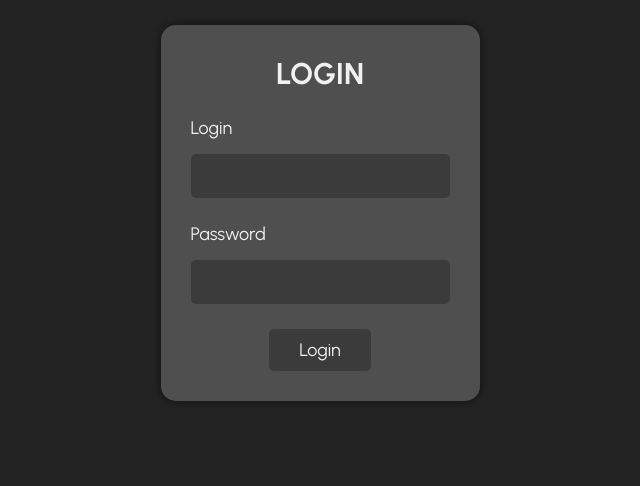
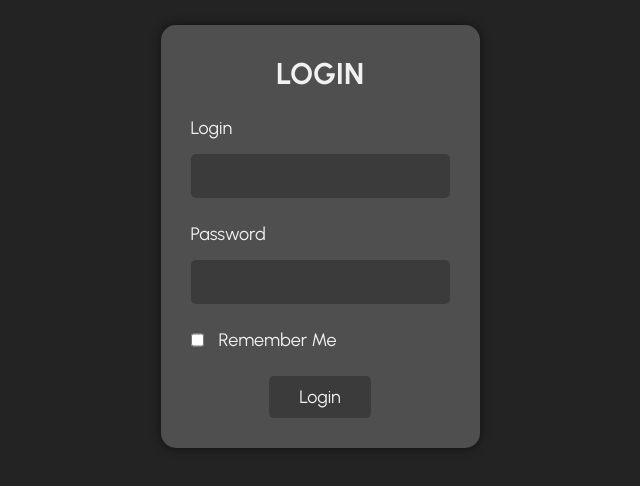
Before and after one commit to anatonokao/simple-react-form-auth, a React (Create React App) app: page /auth in a window 1280 px wide. Shown: the top 486 px of the page, without its empty margins (320-960 px from the left). Built offline with nearby package versions, Linux system fonts and the light colour scheme; the HTML template or start-up script is replaced by a standard one.

Commit message:
feat: implement fetch mock

```diff
--- /dev/null
+++ b/src/API/AuthUser.ts
@@ -0,0 +1,19 @@
+import {LoginFormData} from '../pages/AuthPage/AuthPage';
+
+interface Response {
+    json: () => object
+}
+
+const responseMock = {code: 202, data: 'User Authorized'};
+
+export const fetchMock = (formData: LoginFormData): Promise<Response> => {
+    return new Promise((resolve) => {
+        setTimeout(() => {
+            return resolve({json: () => responseMock});
+        }, 2000);
+    });
+};
+//
+// const mockFetch = Promise.resolve({
+//   json: () => Promise.resolve(response),
+// });
--- a/src/components/AuthForm/AuthForm.module.css
+++ b/src/components/AuthForm/AuthForm.module.css
@@ -40,6 +40,13 @@
     color: #171717;
 }
 
+label.checkbox {
+    display: flex;
+    flex-direction: row-reverse;
+    width: 100%;
+    justify-content: flex-end;
+}
+
 .submitBtn {
     padding: 10px 30px;
     border-radius: 5px;
--- a/src/components/AuthForm/AuthForm.tsx
+++ b/src/components/AuthForm/AuthForm.tsx
@@ -1,22 +1,46 @@
-import React, { FormEvent } from 'react';
+import React, { FC } from 'react';
 import styles from './AuthForm.module.css';
+import { LoginFormData } from '../../pages/AuthPage/AuthPage';
 
-const AuthForm = () => {
-  const handleSubmit = (e: FormEvent) => {
+interface AuthFormProps {
+  authUser: (data: LoginFormData) => void;
+}
+
+type FormFields = {
+  login: HTMLInputElement;
+  password: HTMLInputElement;
+  rememberMe: HTMLInputElement;
+};
+
+const AuthForm: FC<AuthFormProps> = ({ authUser }) => {
+  const handleSubmit: React.FormEventHandler<HTMLFormElement & FormFields> = (
+    e
+  ) => {
     e.preventDefault();
-    console.log(e);
+    const form = e.currentTarget;
+    const { login, password, rememberMe } = form;
+
+    authUser({
+      login: login.value,
+      password: password.value,
+      rememberMe: rememberMe.checked,
+    });
   };
 
   return (
-    <form className={styles.form} onSubmit={(e) => handleSubmit(e)}>
+    <form className={styles.form} onSubmit={handleSubmit}>
       <h3 className={styles.formTitle}>LOGIN</h3>
       <label>
         Login
-        <input type="text" id={'login'} />
+        <input type="text" name={'login'} required />
       </label>
       <label>
         Password
-        <input type="password" id={'pass'} />
+        <input type="password" name={'password'} required />
+      </label>
+      <label className={styles.checkbox}>
+        Remember Me
+        <input type="checkbox" name={'rememberMe'} />
       </label>
       <button type="submit" className={styles.submitBtn}>
         Login
--- a/src/pages/AuthPage/AuthPage.tsx
+++ b/src/pages/AuthPage/AuthPage.tsx
@@ -1,10 +1,22 @@
-import React from 'react';
+import React, { useState } from 'react';
 import AuthForm from '../../components/AuthForm/AuthForm';
+import { fetchMock } from '../../API/AuthUser';
 
+export type LoginFormData = {
+  login: string;
+  password: string;
+  rememberMe: boolean;
+};
 const AuthPage = () => {
+  const [load, setLoad] = useState(false);
+  const authUser = async (formData: LoginFormData) => {
+    console.log(formData);
+    await fetchMock(formData).then((res) => console.log(res.json()));
+  };
+
   return (
     <div className={'_container'}>
-      <AuthForm />
+      <AuthForm authUser={authUser} />
     </div>
   );
 };
```
